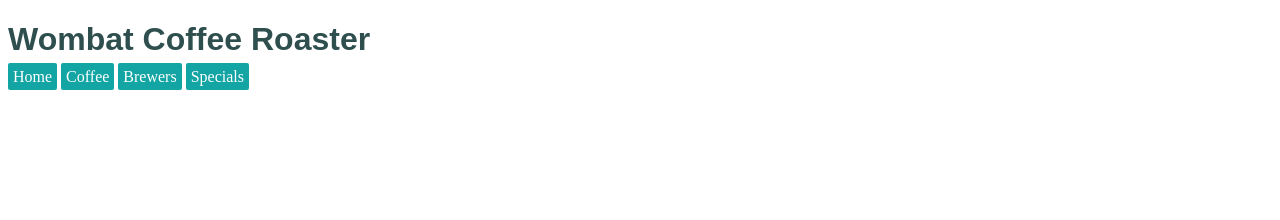
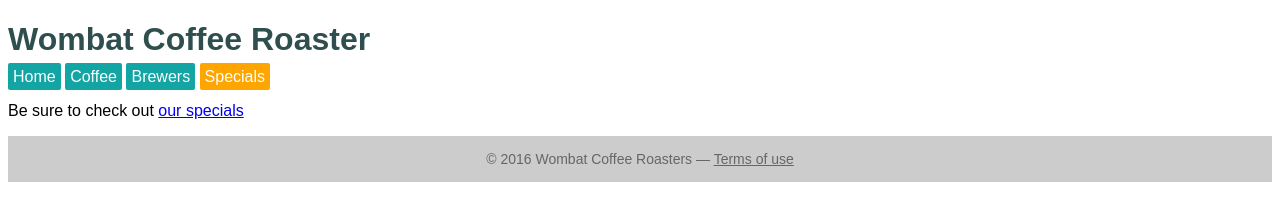
Before and after one commit to Ashutoshkr10/css_in_depth, a plain HTML site: page index.html in a window 1280 px wide. Drawn offline with Linux system fonts and the light colour scheme.

Commit message:
Completed chapter1

```diff
--- a/index.html
+++ b/index.html
@@ -15,9 +15,19 @@
           <li><a href="/">Home</a></li>
           <li><a href="/coffee">Coffee</a></li>
           <li><a href="/brewers">Brewers</a></li>
-          <li><a href="/specials">Specials</a></li>
+          <li><a href="/specials" class="featured">Specials</a></li>
         </ul>
       </nav>
     </header>
+    <main>
+      <p>
+        Be sure to check out
+        <a href="/specials" class="featured">our specials</a>
+      </p>
+    </main>
   </body>
+  <footer class="footer">
+    &copy; 2016 Wombat Coffee Roasters &mdash;
+    <a href="/terms-of-use">Terms of use</a>
+  </footer>
 </html>
--- a/styles.css
+++ b/styles.css
@@ -1,24 +1,32 @@
+body {
+  font-family: sans-serif;
+}
+
 h1 {
   color: #2f4f4f;
   margin-bottom: 10px;
 }
 
-#main-nav {
+.nav {
   margin-top: 10px;
   list-style: none;
   padding-left: 0;
 }
 
-#main-nav li {
+.nav li {
   display: inline-block;
 }
 
-#main-nav a {
+.nav a {
   color: white;
   background-color: #13a4a4;
   padding: 5px;
   border-radius: 2px;
   text-decoration: none;
+}
+
+.nav .featured {
+  background-color: orange;
 }
 
 #page-title {
@@ -28,3 +36,15 @@ h1 {
 .title {
   font-family: monospace;
 }
+
+.footer {
+  color: #666;
+  background-color: #ccc;
+  padding: 15px 0;
+  text-align: center;
+  font-size: 14px;
+}
+.footer a {
+  color: inherit;
+  text-decoration: underline;
+}
```
Also changed, not shown: 1 other file.
